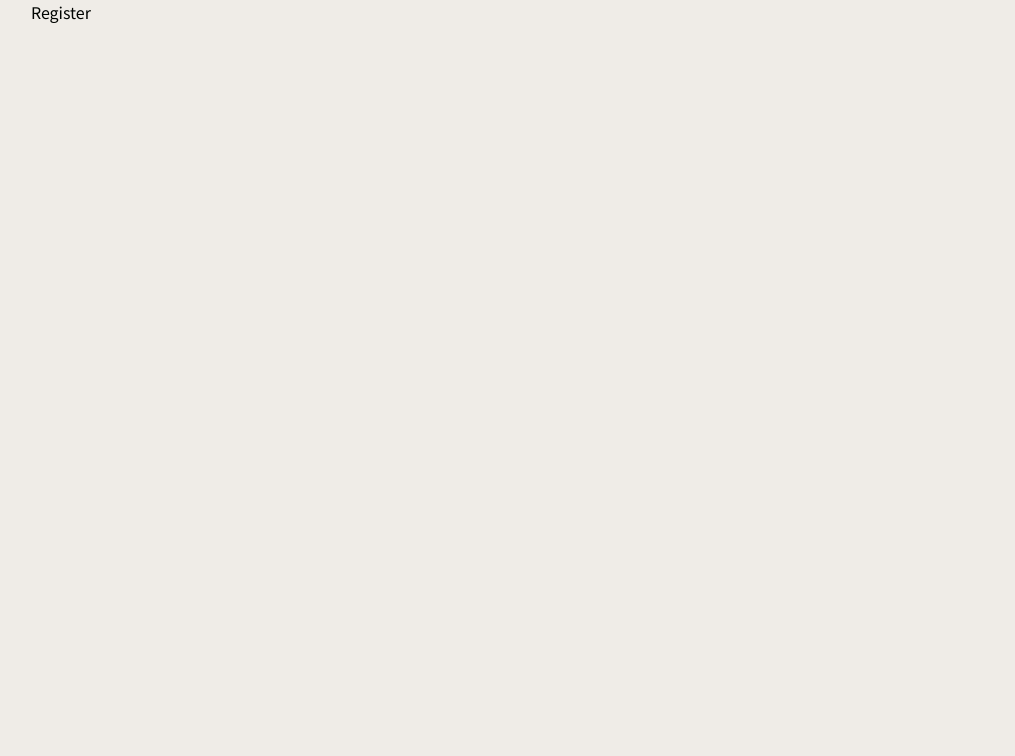
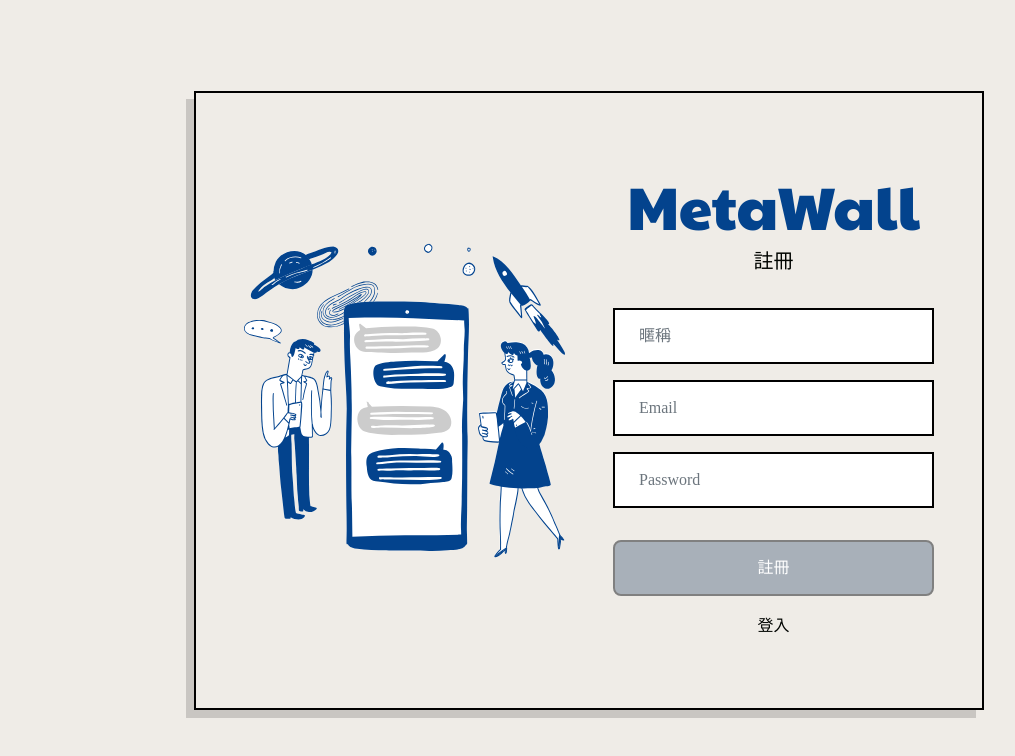
Before and after one commit to bugbug777-Old/hex-node-final, a Vue app: page /#/register in a window 1280 px wide. Shown: the top 756 px of the page, without its empty margins (51-1066 px from the left). Built offline with nearby package versions, Linux system fonts and the light colour scheme; a web font is replaced by a local one.

Commit message:
update RegisterView

```diff
--- a/src/views/RegisterView.vue
+++ b/src/views/RegisterView.vue
@@ -1,3 +1,59 @@
 <template>
-  <div class="container">Register</div>
+  <div class="container d-flex justify-content-center align-items-center vh-100">
+    <div
+      class="card shadow-card rounded-0 border-2 border-black | bg-light-gray | px-12 py-70"
+      style="max-width: 873px"
+    >
+      <div class="row gx-12">
+        <div class="col-md-6">
+          <img
+            src="@/assets/img/img.svg"
+            class="img-fluid rounded-start h-100"
+            alt="MetaWall 插圖"
+          />
+        </div>
+        <div class="col-md-6">
+          <div class="card-body text-center p-0">
+            <h1 class="text-primary font-paytone fs-60 lh-14">MetaWall</h1>
+            <h5 class="card-title mb-9 lh-sm">註冊</h5>
+            <form @submit.prevent="" class="mb-4">
+              <div class="mb-4">
+                <label for="name" class="form-label d-none"></label>
+                <input
+                  type="name"
+                  class="form-control rounded-0 border-2 border-black"
+                  id="name"
+                  placeholder="暱稱"
+                />
+              </div>
+              <div class="mb-4">
+                <label for="email" class="form-label d-none"></label>
+                <input
+                  type="email"
+                  class="form-control rounded-0 border-2 border-black"
+                  id="email"
+                  placeholder="Email"
+                />
+              </div>
+              <div class="mb-8">
+                <label for="password" class="form-label d-none"></label>
+                <input
+                  type="password"
+                  class="form-control rounded-0 border-2 border-black"
+                  id="password"
+                  placeholder="Password"
+                />
+              </div>
+              <button type="submit" class="btn btn-secondary border border-2 text-white w-100">
+                註冊
+              </button>
+            </form>
+            <div class="text-center">
+              <router-link to="/login" class="link-dark font-monospace">登入</router-link>
+            </div>
+          </div>
+        </div>
+      </div>
+    </div>
+  </div>
 </template>
```
